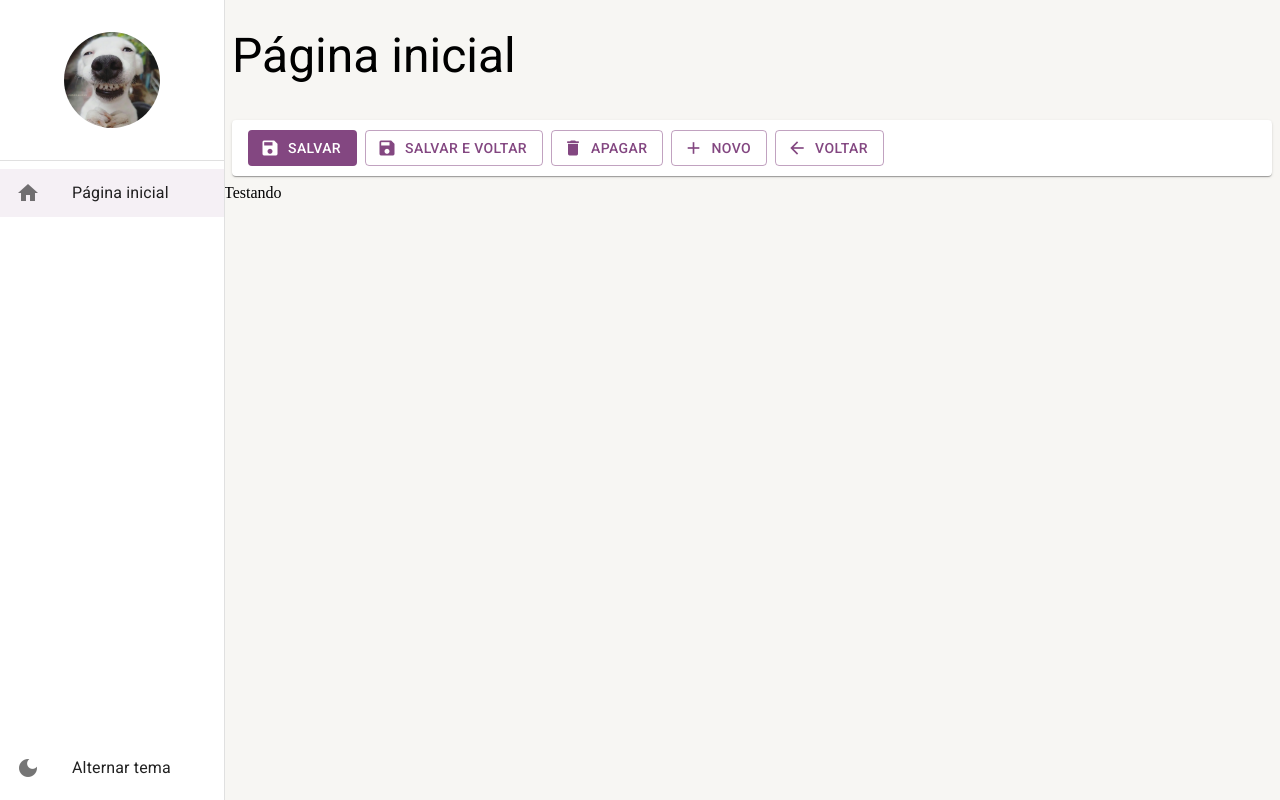
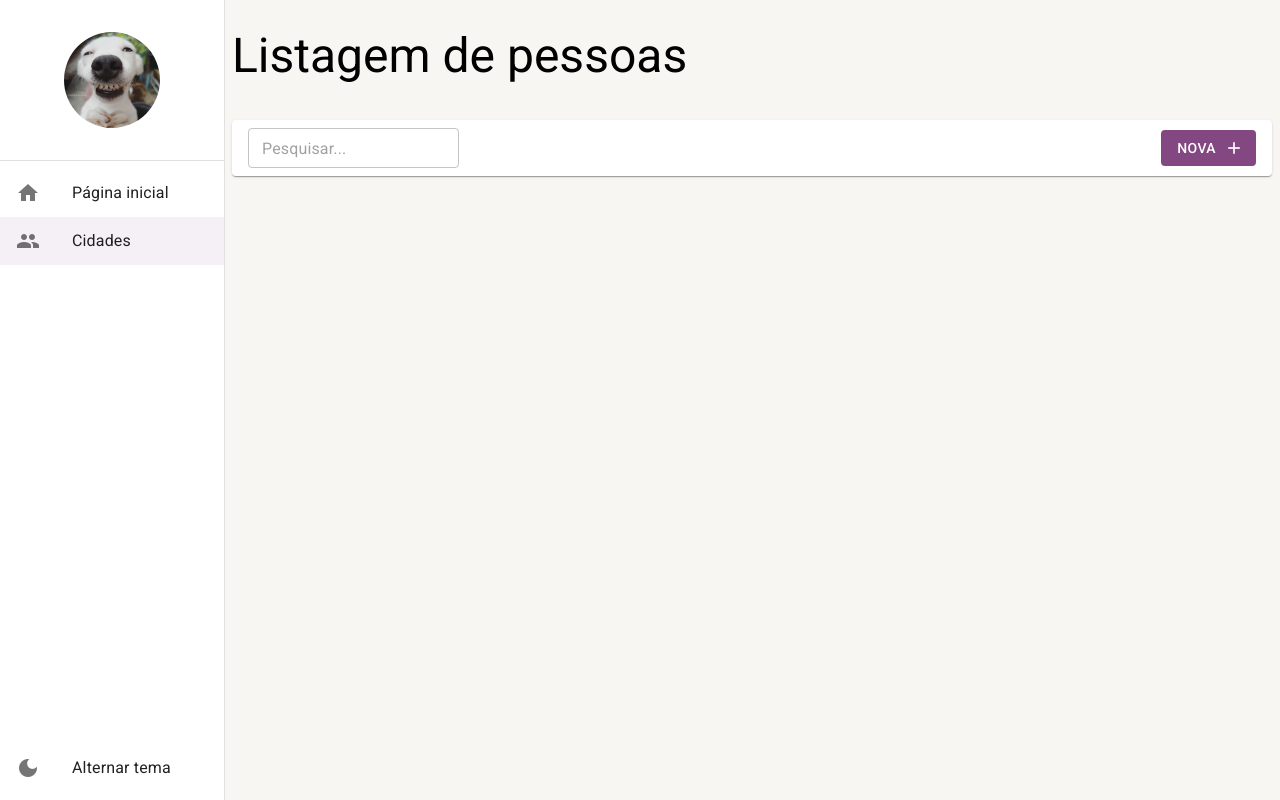
Before and after one commit to Emerson-lab/search-city-web-app, a React (Create React App) app: page /pessoas in a window 1280 px wide. Before the commit this address led to /pagina-inicial. Built offline with nearby package versions, Linux system fonts and the light colour scheme; data requests are answered from the project's data file.

Commit message:
getAll de pessoas

```diff
--- a/mock/database.json
+++ b/mock/database.json
@@ -1,6 +1,16 @@
 {
   "pessoas": [
-    { "id": 1, "nome": "Bart" },
-    { "id": 2, "nome": "Lisa" }
+    {
+      "id": 1,
+      "email": "Bart@lock.com",
+      "cidadeId": 1,
+      "nomeCompleto": "Bart Simpson"
+    },
+    {
+      "id": 2,
+      "email": "Lisa@music.com",
+      "cidadeId": 1,
+      "nomeCompleto": "Lisa Simpson"
+    }
   ]
 }
--- a/src/pages/index.ts
+++ b/src/pages/index.ts
@@ -1,2 +1,2 @@
-export * from './cidades/ListagemDeCidade';
 export * from './dashboard/Dashboard';
+export * from './pessoas/ListagemDePessoas';
--- /dev/null
+++ b/src/pages/pessoas/ListagemDePessoas.tsx
@@ -0,0 +1,41 @@
+import { useEffect, useMemo } from "react";
+import { useSearchParams } from "react-router-dom";
+
+import { FerramentasDaListagem } from "../../shared/components";
+import { LayoutBaseDePagina } from "../../shared/layouts";
+import { PessoasServices } from "../../shared/services/api/pessoas/PessoasServices";
+
+export const ListagemDePessoas: React.FC = () => {
+  const [searchParams, setSearchParams] = useSearchParams();
+
+  const busca = useMemo(() => {
+    return searchParams.get('busca') || '';
+  }, [searchParams]);
+
+  useEffect(() => {
+    PessoasServices.getAll(1, busca)
+      .then((result) => {
+        if (result instanceof Error) {
+          alert(result.message);
+        } else {
+          console.log('[result]', result);
+        }
+      })
+  }, [busca])
+
+  return (
+    <LayoutBaseDePagina
+      titulo="Listagem de pessoas"
+      barraDeFerramentas={
+        <FerramentasDaListagem
+          textBotaoNovo="Nova"
+          mostrarInputBusca
+          textoDaBusca={busca}
+          aoMudarTextoDeBusca={texto => setSearchParams({ busca: texto }, { replace: true })}
+        />
+      }
+    >
+
+    </LayoutBaseDePagina>
+  )
+}
--- a/src/routes/index.tsx
+++ b/src/routes/index.tsx
@@ -1,6 +1,6 @@
 import { useEffect } from 'react';
 import { Navigate, Route, Routes } from "react-router-dom";
-import { Dashboard } from "../pages";
+import { Dashboard, ListagemDePessoas } from "../pages";
 import { useDrawerContext } from "../shared/contexts";
 
 export const AppRoutes = () => {
@@ -12,6 +12,11 @@
         label: 'Página inicial',
         icon: "home",
         path: "/pagina-inicial"
+      },
+      {
+        label: 'Cidades',
+        icon: "people",
+        path: "/pessoas"
       }
     ]);
   }, []);
@@ -24,6 +29,20 @@
           <Dashboard />
         }
       />
+
+      <Route
+        path="/pessoas"
+        element={
+          <ListagemDePessoas />
+        }
+      />
+
+      {/* <Route
+        path="/cidades/detalhe/:id"
+        element={
+          <ListagemDeCidade />
+        }
+      /> */}
       <Route path="*" element={<Navigate to="/pagina-inicial" />} />
     </Routes>
   )
--- a/src/shared/components/ferramentas-de-detalhe/FerramentaDeDetalhe.tsx
+++ b/src/shared/components/ferramentas-de-detalhe/FerramentaDeDetalhe.tsx
@@ -109,7 +109,7 @@
             variant="button"
             noWrap
           >
-            Salvar e voltar
+            Salvar e fechar
           </Typography>
         </Button>
         :
--- a/src/shared/services/api/index.ts
+++ /dev/null
@@ -1 +0,0 @@
-export { };
```
